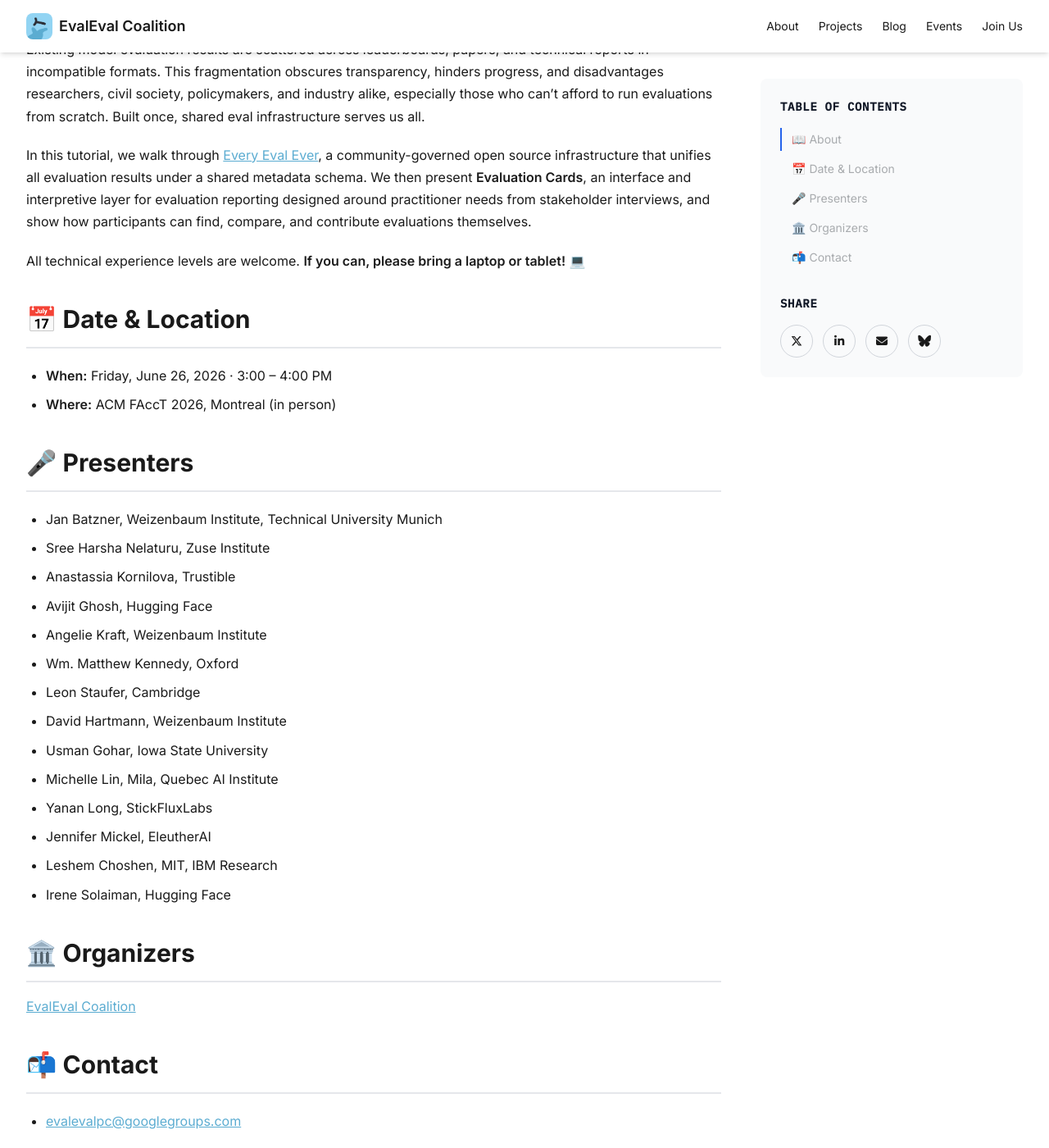
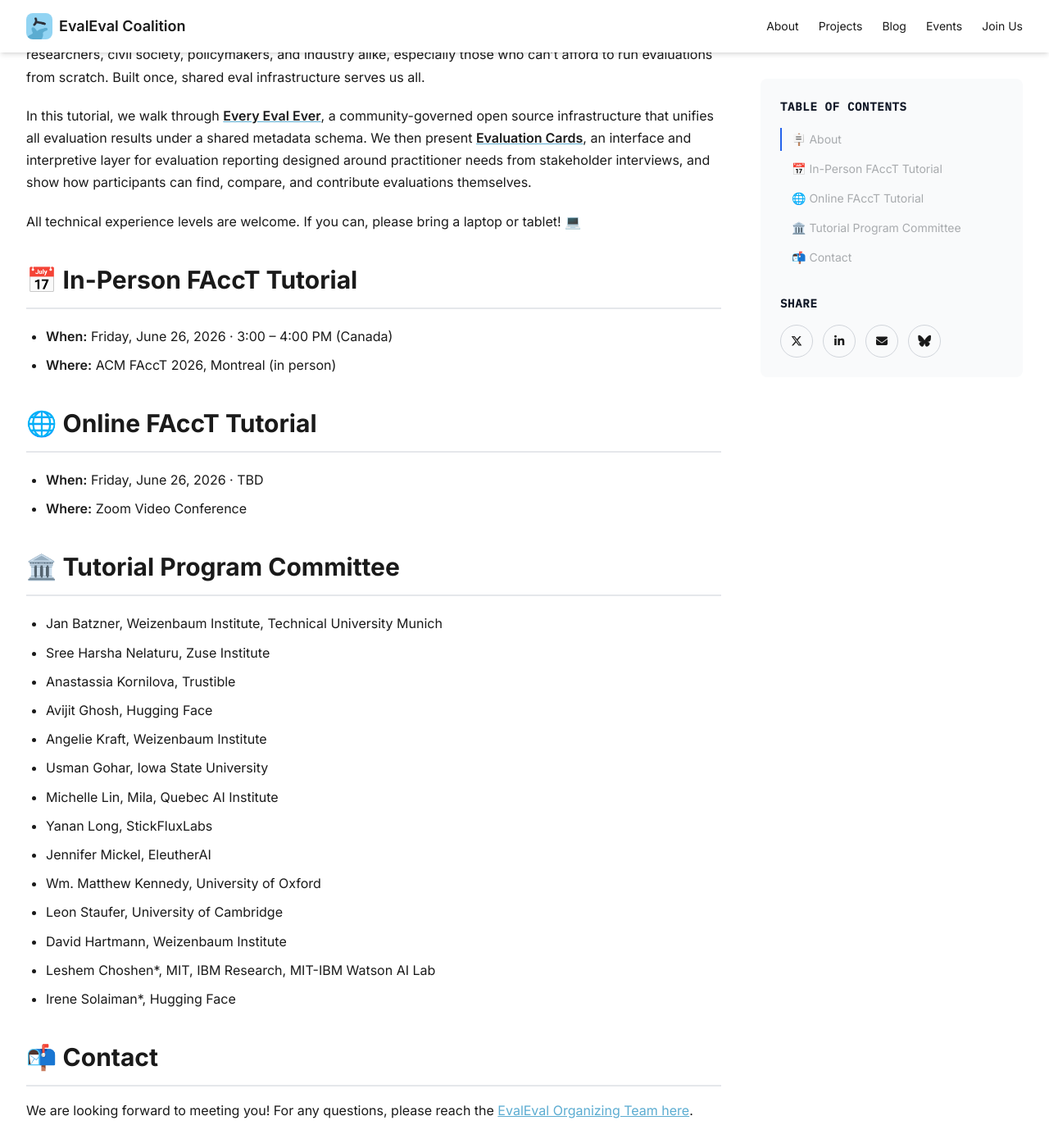
Before and after one commit to evaleval/evaleval.github.io, a Jekyll site: the page built from _events/2026-facct-tutorial.md, in a window 1280 px wide and 1400 px high, scrolled down 418 px. Shown: the whole window at 82% size. Built offline with Jekyll 4.4.1, drawn with Linux system fonts in a browser that asks for light colours; nearby versions of some CDN libraries; some of the changed text lies outside the part shown.

Commit message:
fix typos, reorder, add FAQ and new FAccT tutorial page

```diff
--- a/_events/2026-facct-tutorial.md
+++ b/_events/2026-facct-tutorial.md
@@ -1,52 +1,48 @@
 ---
 layout: event
-title: "🎓 Every Eval Ever: Building Community-Governed AI Evaluation Infrastructure"
-subtitle: ACM FAccT 2026 Tutorial
-team: Jan Batzner, Sree Harsha Nelaturu, Anastassia Kornilova, Avijit Ghosh, Angelie Kraft, Wm. Matthew Kennedy, Leon Staufer, David Hartmann, Usman Gohar, Michelle Lin, Yanan Long, Jennifer Mickel, Leshem Choshen, Irene Solaiman
+title: "FAccT 2026 Tutorial on Every Eval Ever"
+subtitle: Building Community-Governed AI Evaluation Infrastructure
+team: Jan Batzner, Sree Harsha Nelaturu, Anastassia Kornilova, Avijit Ghosh, Angelie Kraft, Usman Gohar, Michelle Lin, Yanan Long, Jennifer Mickel, Wm. Matthew Kennedy, Leon Staufer, David Hartmann, Leshem Choshen*, Irene Solaiman*
 status: active
 order: 1
 category: Organization
 event_date: 2026-06-26
-location: ACM FAccT, Montreal
+location: Montreal (Canada)
 host: EvalEval
 description:  |
-  A FAccT 2026 tutorial walking through Every Eval Ever — a community-governed open source infrastructure that unifies evaluation results under a shared metadata schema — and Evaluation Cards, an interpretive layer for evaluation reporting.
+  A FAccT 2026 tutorial walking through Every Eval Ever — a community-governed open source infrastructure unifying evaluation results under a shared metadata schema — and Evaluation Cards, an interpretive layer for evaluation reporting.
 ---
 
-## 📖 About
-
+## 🪧 About
 Existing model evaluation results are scattered across leaderboards, papers, and technical reports in incompatible formats. This fragmentation obscures transparency, hinders progress, and disadvantages researchers, civil society, policymakers, and industry alike, especially those who can't afford to run evaluations from scratch. Built once, shared eval infrastructure serves us all.
 
-In this tutorial, we walk through [Every Eval Ever](https://github.com/evaleval/every_eval_ever), a community-governed open source infrastructure that unifies all evaluation results under a shared metadata schema. We then present **Evaluation Cards**, an interface and interpretive layer for evaluation reporting designed around practitioner needs from stakeholder interviews, and show how participants can find, compare, and contribute evaluations themselves.
+In this tutorial, we walk through [**Every Eval Ever**](https://evalevalai.com/infrastructure/2026/02/17/everyevalever-launch/), a community-governed open source infrastructure that unifies all evaluation results under a shared metadata schema. We then present [**Evaluation Cards**](https://evalcards.evalevalai.com), an interface and interpretive layer for evaluation reporting designed around practitioner needs from stakeholder interviews, and show how participants can find, compare, and contribute evaluations themselves.
 
-All technical experience levels are welcome. **If you can, please bring a laptop or tablet!** 💻
+All technical experience levels are welcome. If you can, please bring a laptop or tablet! 💻
 
-## 📅 Date & Location
-
-- **When:** Friday, June 26, 2026 · 3:00 – 4:00 PM
+## 📅 In-Person FAccT Tutorial
+- **When:** Friday, June 26, 2026 · 3:00 – 4:00 PM (Canada)
 - **Where:** ACM FAccT 2026, Montreal (in person)
 
-## 🎤 Presenters
+## 🌐 Online FAccT Tutorial
+- **When:** Friday, June 26, 2026 · TBD
+- **Where:** Zoom Video Conference
 
+## 🏛️ Tutorial Program Committee
 - Jan Batzner, Weizenbaum Institute, Technical University Munich
 - Sree Harsha Nelaturu, Zuse Institute
 - Anastassia Kornilova, Trustible
 - Avijit Ghosh, Hugging Face
 - Angelie Kraft, Weizenbaum Institute
-- Wm. Matthew Kennedy, Oxford
-- Leon Staufer, Cambridge
-- David Hartmann, Weizenbaum Institute
 - Usman Gohar, Iowa State University
 - Michelle Lin, Mila, Quebec AI Institute
 - Yanan Long, StickFluxLabs
 - Jennifer Mickel, EleutherAI
-- Leshem Choshen, MIT, IBM Research
-- Irene Solaiman, Hugging Face
-
-## 🏛️ Organizers
-
-[EvalEval Coalition](/about/)
+- Wm. Matthew Kennedy, University of Oxford
+- Leon Staufer, University of Cambridge
+- David Hartmann, Weizenbaum Institute
+- Leshem Choshen*, MIT, IBM Research, MIT-IBM Watson AI Lab
+- Irene Solaiman*, Hugging Face
 
 ## 📬 Contact
-
-- [evalevalpc@googlegroups.com](mailto:evalevalpc@googlegroups.com)
+We are looking forward to meeting you! For any questions, please reach the [EvalEval Organizing Team here](mailto:evalevalpc@googlegroups.com).
```
Also changed, not shown: _events/2026-acl-workshop.md (+12 -6 lines), _events/shared-task-every-eval-ever.md (+2 -1 lines).
